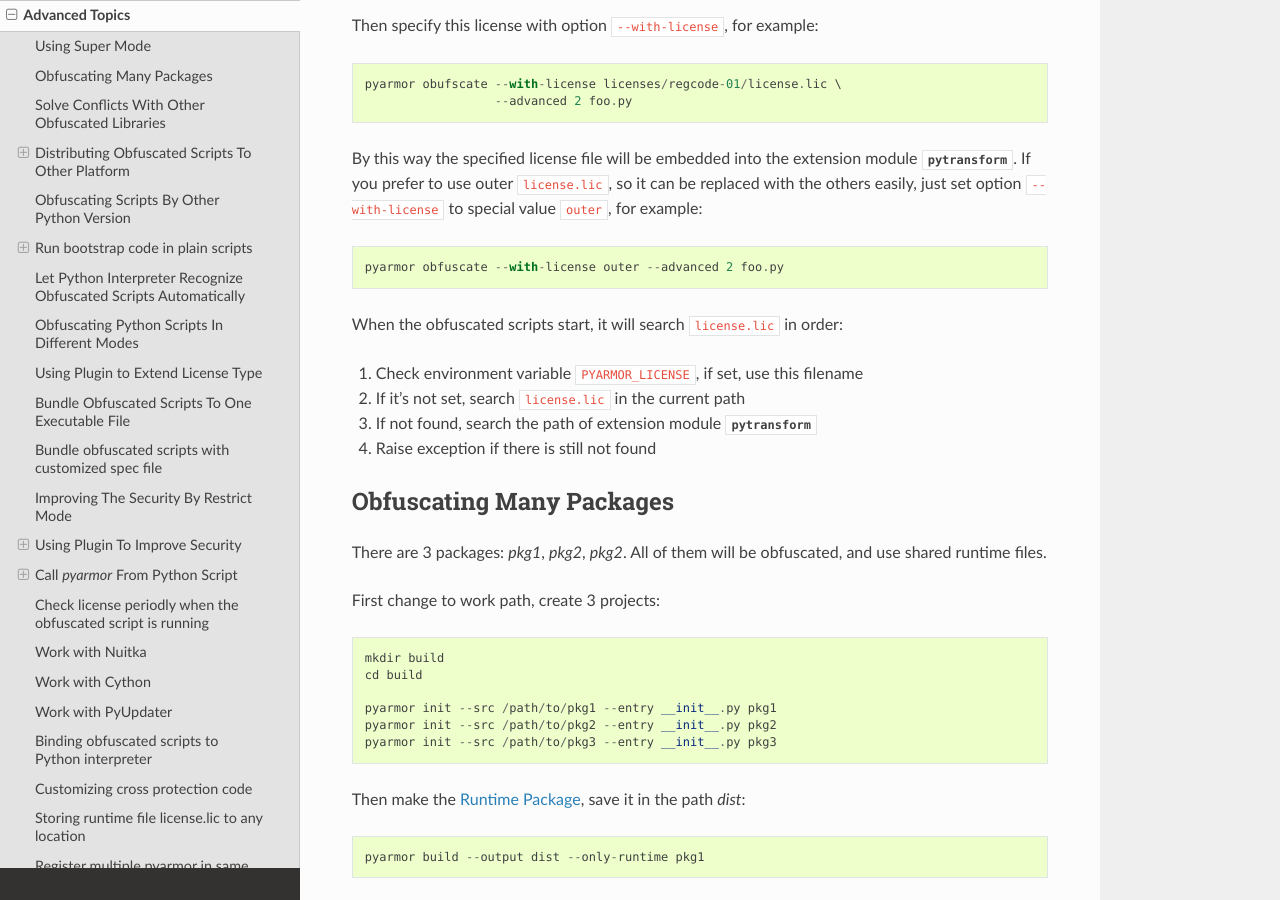
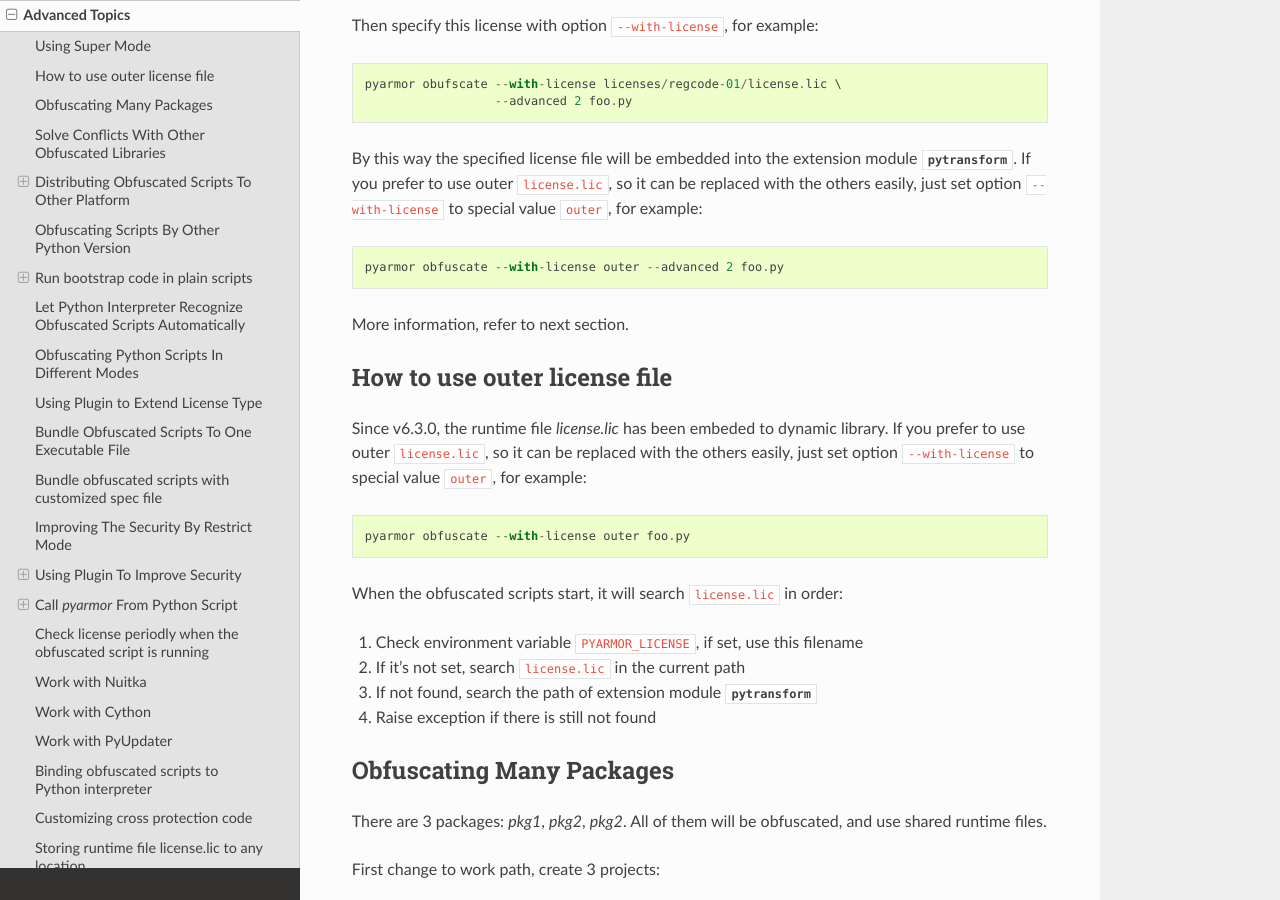
Before and after one commit to dashingsoft/pyarmor, a Sphinx documentation site: the page built from docs/advanced.rst, in a window 1280 px wide and 900 px high, scrolled down 626 px. Built offline with Sphinx 7.4.7 and the Read the Docs theme 2.0.0, drawn with Linux system fonts in a browser that asks for light colours.

Commit message:
Refine doc

```diff
--- a/docs/advanced.rst
+++ b/docs/advanced.rst
@@ -38,6 +38,18 @@
 special value ``outer``, for example::
 
   pyarmor obfuscate --with-license outer --advanced 2 foo.py
+
+More information, refer to next section.
+
+How to use outer license file
+-----------------------------
+
+Since v6.3.0, the runtime file `license.lic` has been embeded to dynamic
+library. If you prefer to use outer ``license.lic``, so it can be replaced with
+the others easily, just set option ``--with-license`` to special value
+``outer``, for example::
+
+  pyarmor obfuscate --with-license outer foo.py
 
 When the obfuscated scripts start, it will search ``license.lic`` in order:
 
--- a/docs/man.rst
+++ b/docs/man.rst
@@ -178,13 +178,13 @@
 
     pytransform/
         __init__.py
-        _pytransform.so, or _pytransform.dll in Windows, _pytransform.dylib in MacOS
+        _pytransform.so/.dll/.dylib
 
 But if ``--package-runtime`` is `0`, they will be saved in the same path with
 obfuscated scripts as four separated files::
 
     pytransform.py
-    _pytransform.so, or _pytransform.dll in Windows, _pytransform.dylib in MacOS
+    _pytransform.so/.dll/.dylib
 
 If the option ``--enable-suffix`` is set, the runtime package or module name
 will be ``pytransform_xxx``, here ``xxx`` is unique suffix based on the
--- a/docs/understand-obfuscated-scripts.rst
+++ b/docs/understand-obfuscated-scripts.rst
@@ -38,7 +38,7 @@
 
         pytransform/
             __init__.py
-            _pytransform.so, or _pytransform.dll in Windows, _pytransform.dylib in MacOS
+            _pytransform.so/.dll/.dylib
 
 Before v6.3, there are 2 extra files::
 
```
Also changed, not shown: docs/usage.rst (+17 -27 lines).
